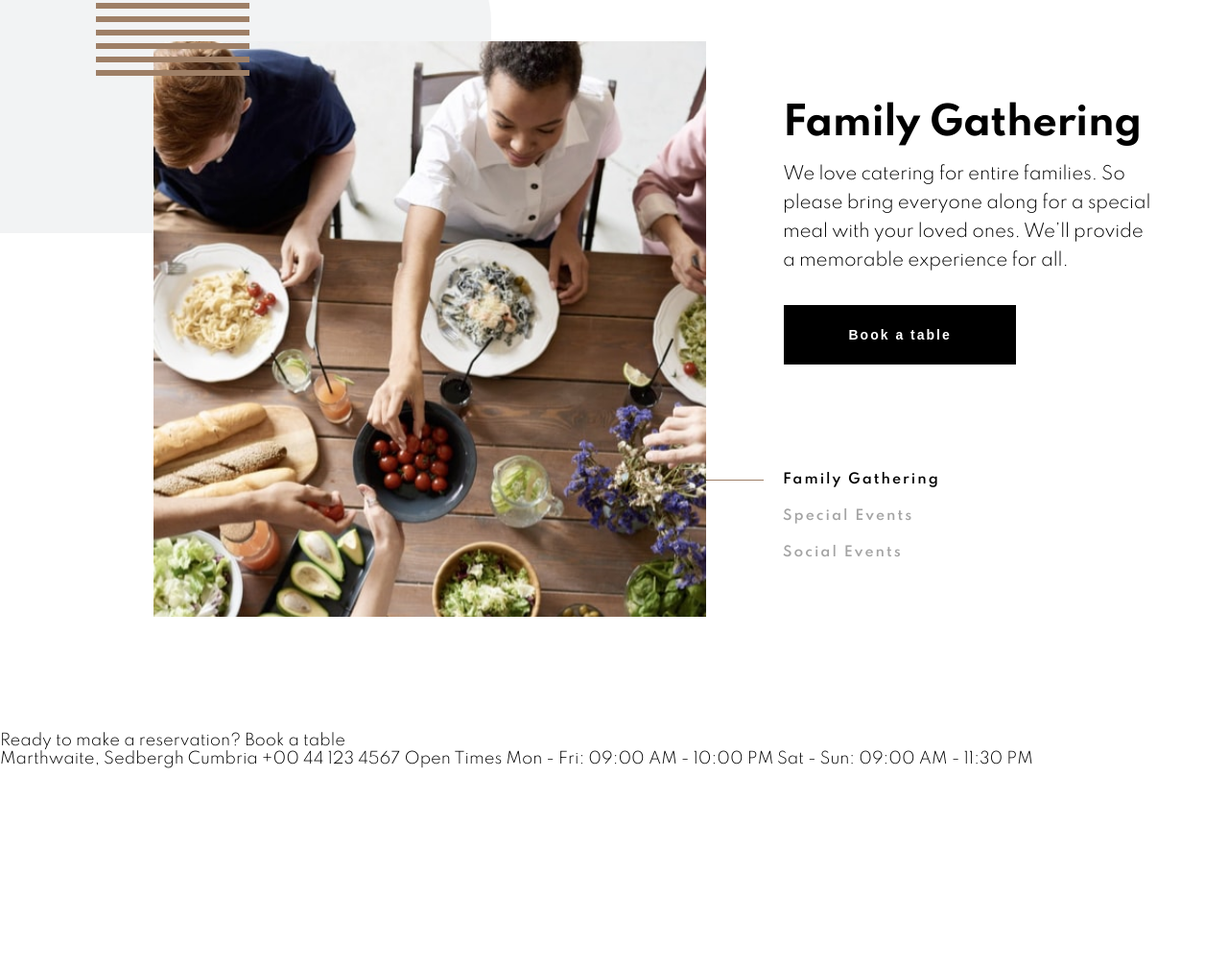
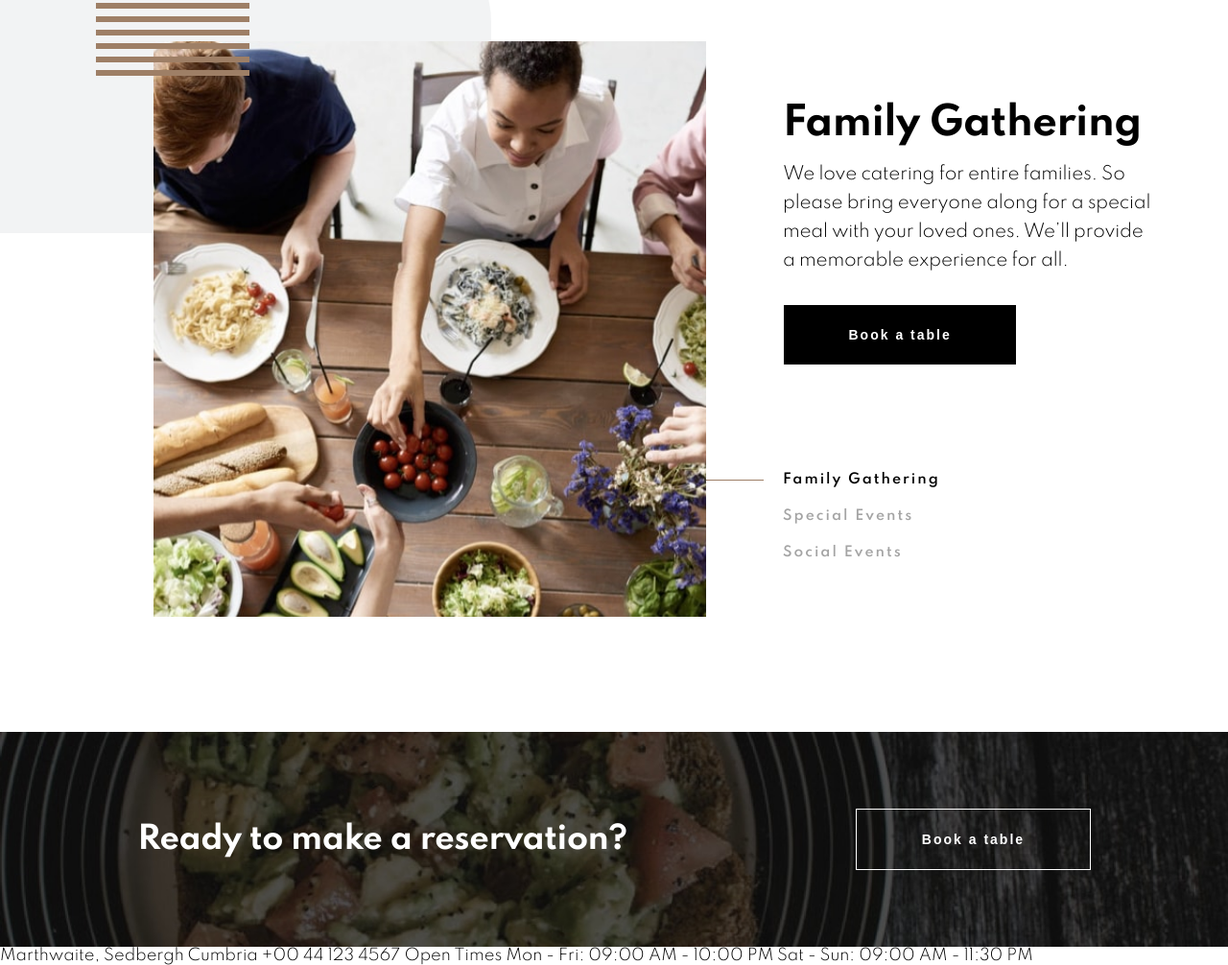
Before and after one commit to huangm96/frontend-mentor-dine-website, a plain HTML site: page starter-code/index.html in a window 1280 px wide. Shown: the part 2937-3943 px from the top of the page at 96% size. Before the commit the page ends 3738 px from the top, so only its background shows below. Drawn offline with nearby package versions, Linux system fonts and the light colour scheme; files whose address does not match are found by name.

Commit message:
finished fifth section css

```diff
--- a/starter-code/index.html
+++ b/starter-code/index.html
@@ -167,9 +167,9 @@
 
   </div>
   <div class="fifth-section">
-    Ready to make a reservation?
+    <p>Ready to make a reservation?</p>
 
-    Book a table
+    <button>Book a table</button>
 
   </div>
   <div class="footer">
--- /dev/null
+++ b/starter-code/less/fifth-section-styles.less
@@ -0,0 +1,59 @@
+.fifth-section{
+    background-image: url("../images/homepage/ready-bg-mobile.jpg");
+    background-repeat: no-repeat;
+    background-size:cover;
+    padding: 80px 24px;
+    display:flex;
+    flex-direction: column;
+    align-items: center;
+    p{
+
+        font-weight: bold;
+        font-size: 32px;
+        line-height: 40px;
+        /* or 125% */
+
+        text-align: center;
+        letter-spacing: -0.4px;
+
+        color: #FFFFFF;
+    }
+    button{
+
+            margin-top: 30px;
+            border: 1px solid #FFFFFF;
+            box-sizing: border-box;
+            width: 244.25px;
+            height: 64px;
+            background-color: transparent;
+            font-weight: 600;
+            font-size: 14px;
+            line-height: 16px;
+            /* identical to box height, or 114% */
+
+            letter-spacing: 2px;
+            color: white;
+
+            &:hover {
+                background: white;
+                border: 1px solid black;
+                color: black;
+                cursor: pointer;
+            }
+
+    }
+    @media screen and (min-width: 768px) {
+            background-image: url("../images/homepage/ready-bg-tablet.jpg");
+
+    }
+    @media screen and (min-width: 1200px) {
+            background-image: url("../images/homepage/ready-bg-desktop.jpg");
+
+            flex-direction: row;
+            justify-content: space-around;
+            button{
+                margin-top: 0;
+            }
+
+    }
+}
--- a/starter-code/less/styles.less
+++ b/starter-code/less/styles.less
@@ -3,6 +3,7 @@
 @import "./second-section-styles.less";
 @import "./third-section-styles.less";
 @import "./fourth-section-styles.less";
+@import "./fifth-section-styles.less";
 
 body{
     font-family: Spartan;
```
Also changed, not shown: starter-code/css/fifth-section-styles.css (added), starter-code/css/styles.css.
